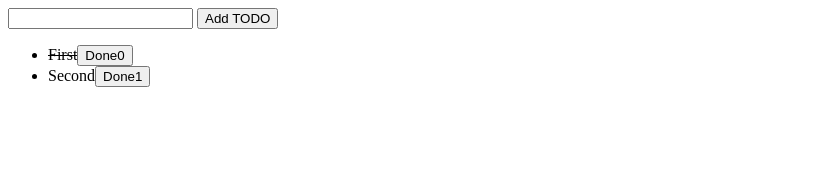
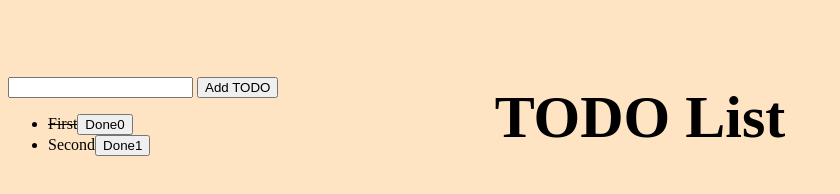
Before and after one commit to andrey136/Client-TODO-List, a website: page index.html in a window 1280 px wide. Shown: the whole page, without its empty margins (0-840 px from the left). Drawn offline with Linux system fonts and the light colour scheme.

Commit message:
newChanges

```diff
--- a/index.html
+++ b/index.html
@@ -6,12 +6,13 @@
     <link rel="stylesheet" href="styles.css">
 </head>
 <body>
-
+<h1>TODO List</h1>
 <input type="text" id="input">
 <button onclick="addTodo()">Add TODO</button>
-
+<table>
 <ul id="list">
 </ul>
+</table>
 <script src="scripts.js"></script>
 </body>
 </html>
--- a/styles.css
+++ b/styles.css
@@ -1,3 +1,17 @@
 .done{
     text-decoration: line-through;
 }
+body{
+    background: bisque;
+}
+table {
+    border-collapse: collapse;
+}
+h1 {
+    /*background: mediumpurple;*/
+    padding-top: 150px;
+    text-align: center;
+    width: 60%;
+    font-size: 60px;
+    margin: -75px auto;
+}
```
